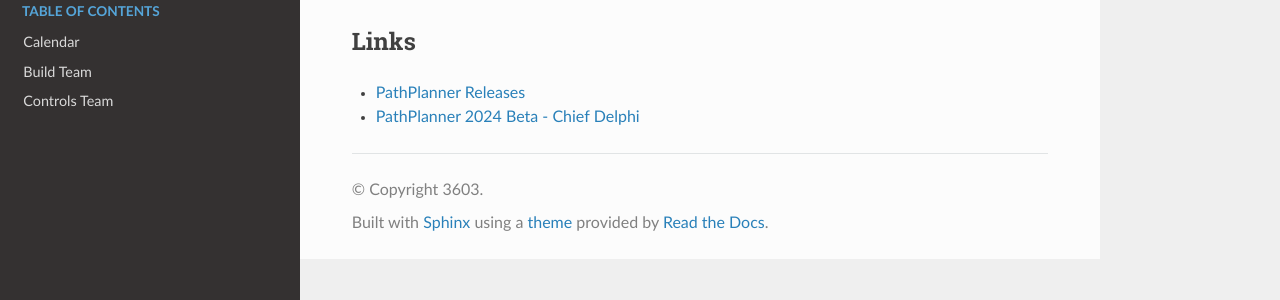
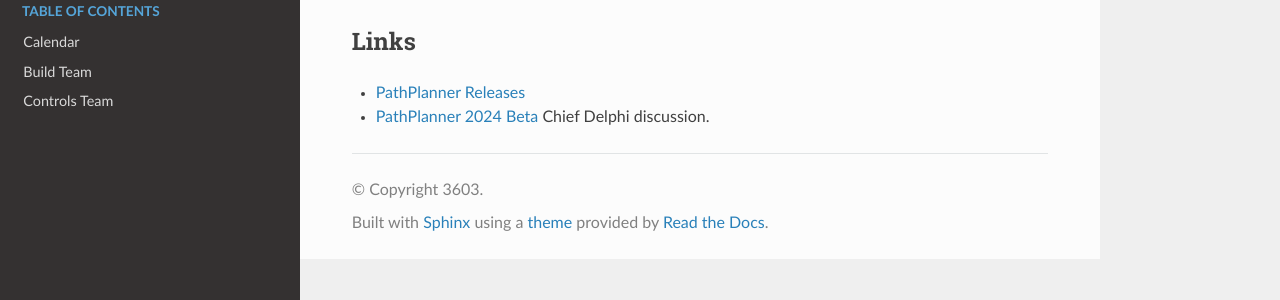
Before and after one commit to CyberCoyotes/3603-CodingHandbook, a Sphinx documentation site: the page built from docs/source/controls/PathPlanner.rst, in a window 1280 px wide. Shown: the part 135-435 px from the top of the page. Built offline with Sphinx 7.4.7 and the Read the Docs theme 2.0.0, drawn with Linux system fonts in a browser that asks for light colours; pages that are not in the unit, such as notebooks, are missing from menus.

Commit message:
Update PathPlanner.rst

```diff
--- a/docs/source/controls/PathPlanner.rst
+++ b/docs/source/controls/PathPlanner.rst
@@ -7,4 +7,4 @@ Links
 -----
 
 - `PathPlanner Releases <https://github.com/mjansen4857/pathplanner/releases>`_
-- `PathPlanner 2024 Beta - Chief Delphi <https://www.chiefdelphi.com/t/pathplanner-2024-beta/442364>`_
+- `PathPlanner 2024 Beta <https://www.chiefdelphi.com/t/pathplanner-2024-beta/442364>`_ Chief Delphi discussion.
```
